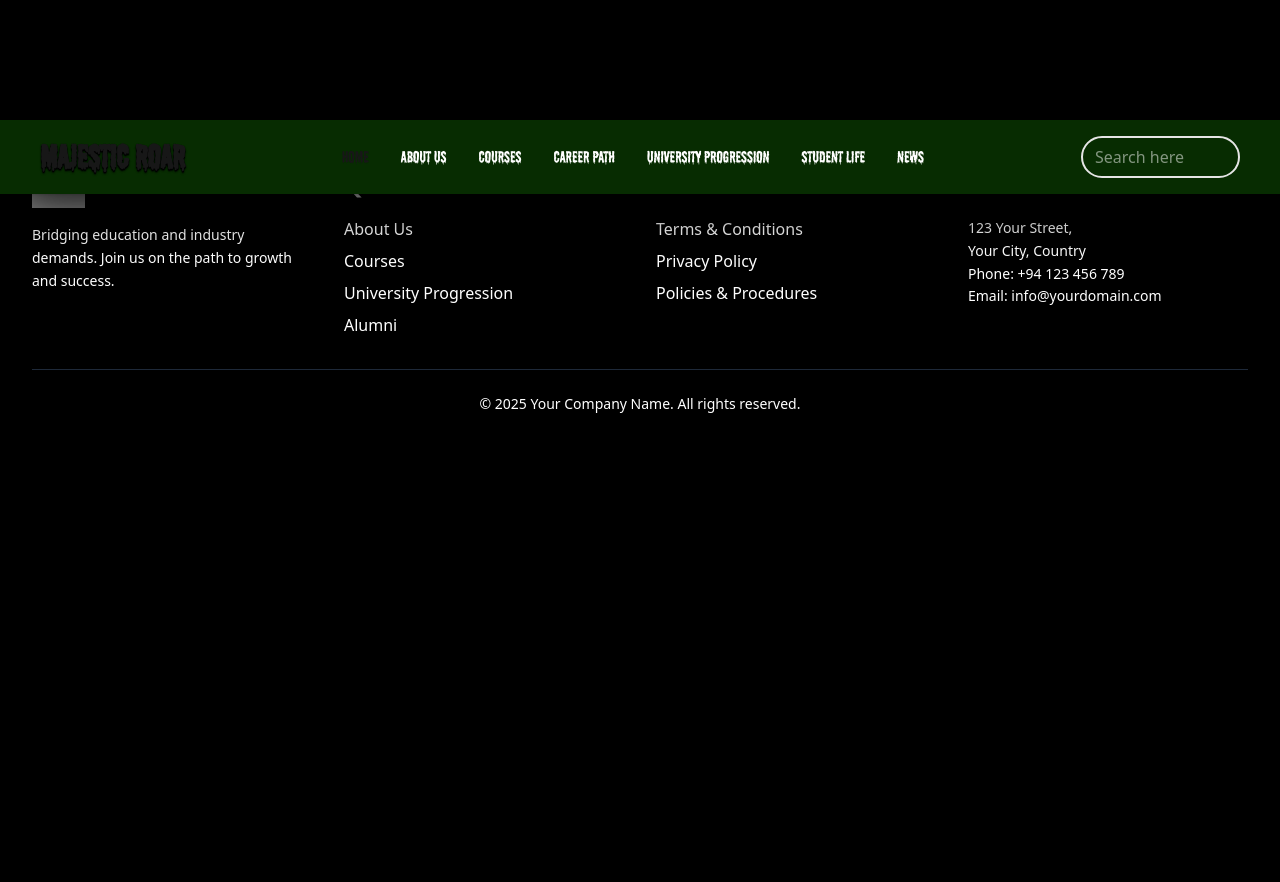
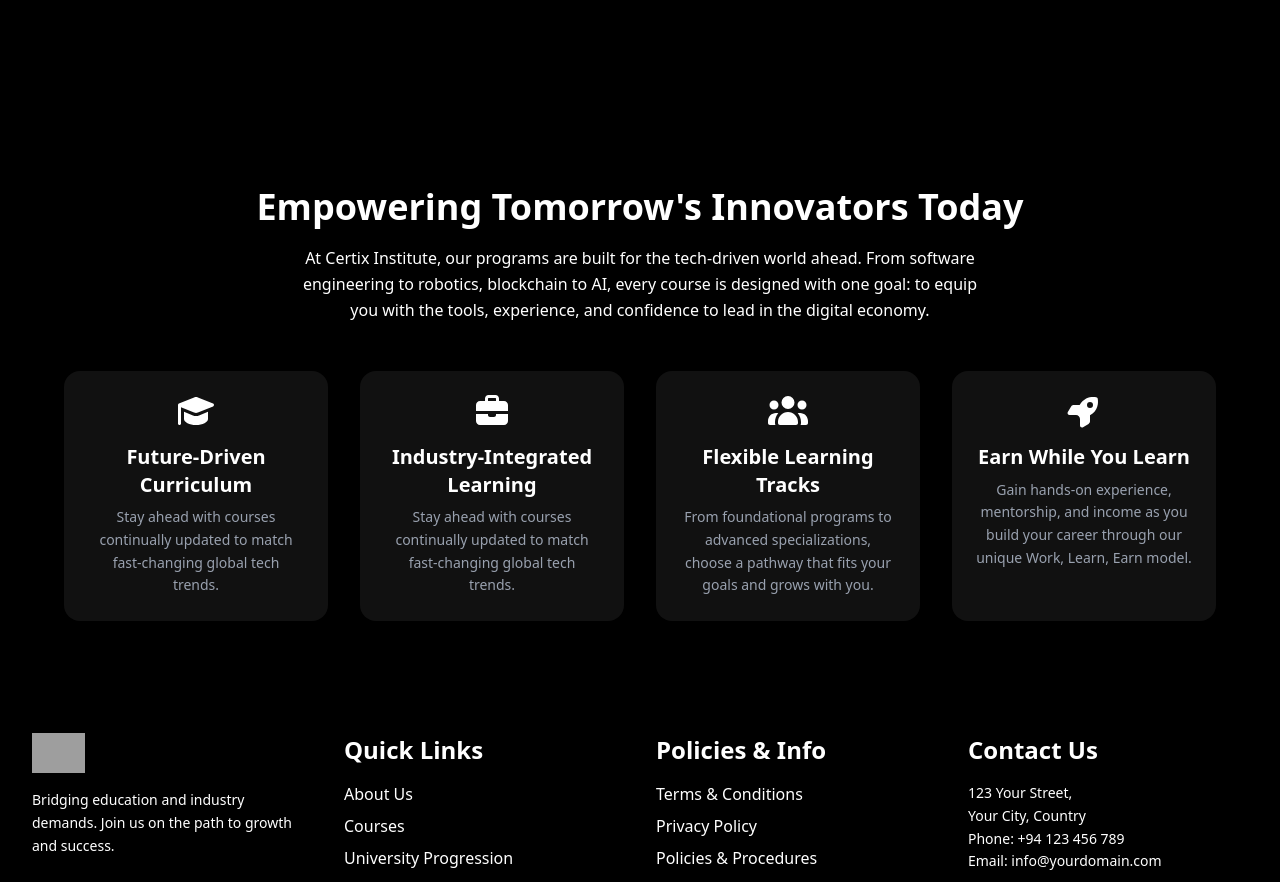
Before and after one commit to kithminiJayaweera/Hackthon-group-2, a React (Vite) app: page / in a window 1280 px wide. Shown: the part 680-1562 px from the top of the page. Before the commit the page ends 1142 px from the top, so only its background shows below. Built offline with nearby package versions, Linux system fonts and the light colour scheme; grey boxes are pictures that could not be loaded.

Commit message:
feat:added Innovation section

```diff
--- a/src/App.tsx
+++ b/src/App.tsx
@@ -1,13 +1,14 @@
 import Footer from "./components/ui/Footer";
 import Hero from "./components/ui/Hero";
 import NavItem from "./components/navbar/navItem";
+import InnovationSection from "./components/ui/InnovationSection";
 
 function App() {
   return (
     <>
     <NavItem/>
       <Hero />
-      <NavItem />
+     <InnovationSection/>
       <Footer />
 
     </>
--- /dev/null
+++ b/src/components/ui/InnovationSection.tsx
@@ -0,0 +1,65 @@
+import React from "react";
+import { FontAwesomeIcon } from "@fortawesome/react-fontawesome";
+import {
+  faGraduationCap,
+  faBriefcase,
+  faUsers,
+  faRocket,
+} from "@fortawesome/free-solid-svg-icons";
+
+const InnovationSection: React.FC = () => {
+  const features = [
+    {
+      icon: faGraduationCap,
+      title: "Future-Driven Curriculum",
+      description:
+        "Stay ahead with courses continually updated to match fast-changing global tech trends.",
+    },
+    {
+      icon: faBriefcase,
+      title: "Industry-Integrated Learning",
+      description:
+        "Stay ahead with courses continually updated to match fast-changing global tech trends.",
+    },
+    {
+      icon: faUsers,
+      title: "Flexible Learning Tracks",
+      description:
+        "From foundational programs to advanced specializations, choose a pathway that fits your goals and grows with you.",
+    },
+    {
+      icon: faRocket,
+      title: "Earn While You Learn",
+      description:
+        "Gain hands-on experience, mentorship, and income as you build your career through our unique Work, Learn, Earn model.",
+    },
+  ];
+
+  return (
+    <section className="max-w-[1200px] mx-auto text-center py-16 px-6">
+      {/* Section Header */}
+      <h2 className="text-4xl font-bold mb-4 text-white">Empowering Tomorrow's Innovators Today</h2>
+      <p className="text-white max-w-[700px] mx-auto mb-12">
+       At Certix Institute, our programs are built for the tech-driven world ahead. From software engineering to robotics, blockchain to AI, every course is designed with one goal: to equip you with the tools, experience, and confidence to lead in the digital economy.
+      </p>
+
+      {/* Cards Grid */}
+      <div className="grid grid-cols-1 sm:grid-cols-2 lg:grid-cols-4 gap-8">
+        {features.map((feature, index) => (
+          <div
+            key={index}
+            className="bg-[#111] text-white rounded-2xl p-6 hover:-translate-y-2 transition-transform duration-300 shadow-lg"
+          >
+            <div className="flex justify-center items-center mb-4 text-white">
+              <FontAwesomeIcon icon={feature.icon} size="2x" />
+            </div>
+            <h3 className="text-xl font-semibold mb-2">{feature.title}</h3>
+            <p className="text-gray-400 text-sm">{feature.description}</p>
+          </div>
+        ))}
+      </div>
+    </section>
+  );
+};
+
+export default InnovationSection;
--- a/src/index.css
+++ b/src/index.css
@@ -5,7 +5,7 @@
 
 html,body{
   scroll-behavior: smooth;
-  background-color: black;
+  background-color: black
 }
 @font-face {
   font-family: 'Shlop';
```
